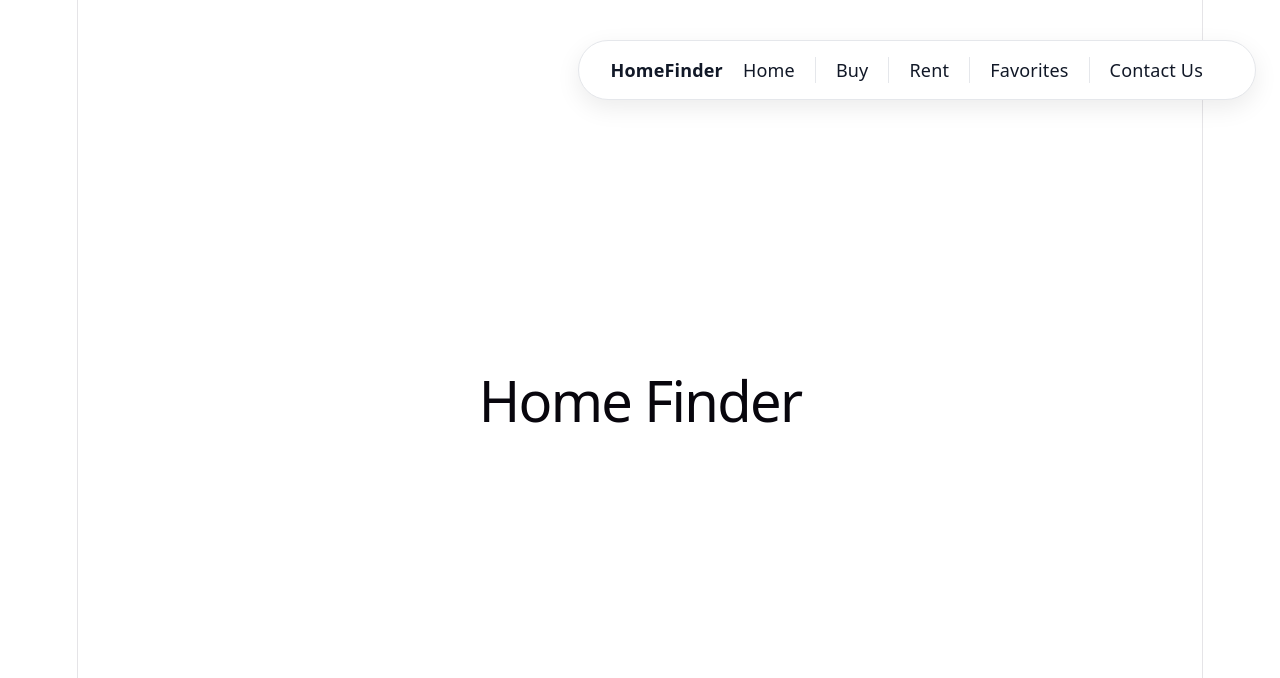
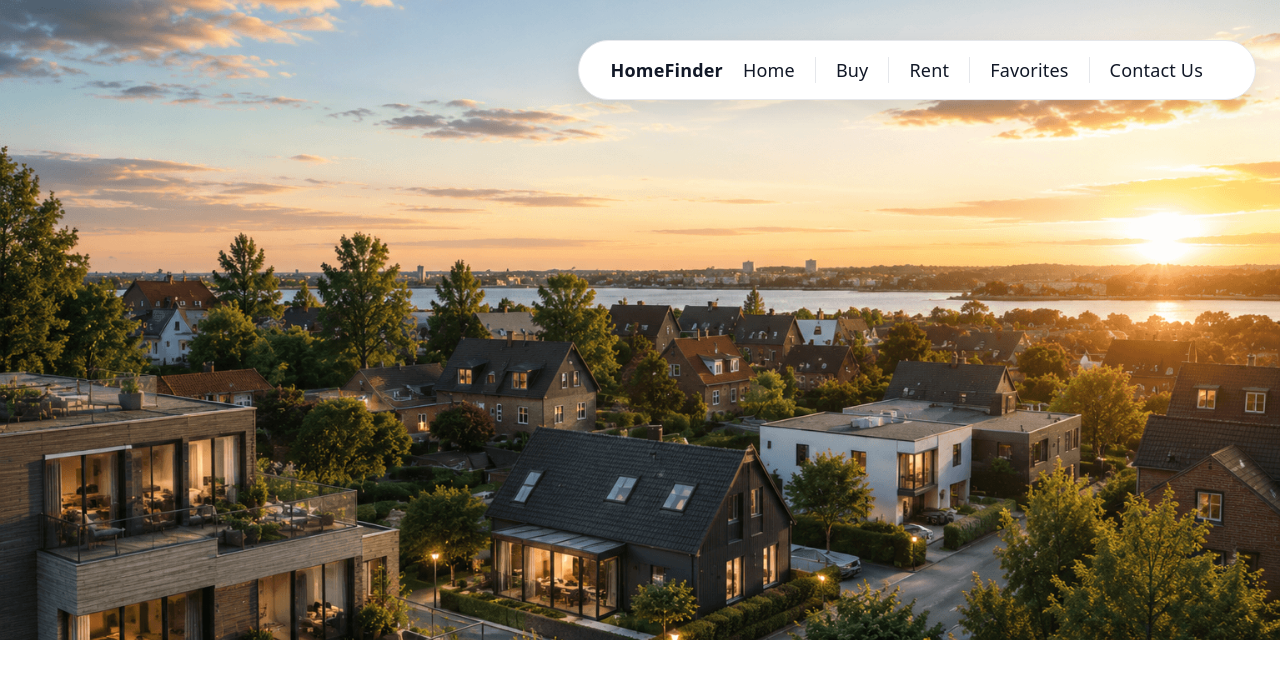
Before and after one commit to yasi-ayazi/home-finder, a React (Vite) app: page / in a window 1280 px wide. Shown: the top 678 px of the page. Built offline with nearby package versions, Linux system fonts and the light colour scheme.

Commit message:
Refactor App component structure and update styles for improved layout

```diff
--- a/src/App.tsx
+++ b/src/App.tsx
@@ -1,15 +1,13 @@
 import './App.css'
 import Header from './components/Header/Header'
+import Hero from "./components/Hero/Hero";
+
 function App() {
 
   return (
     <>
+      <Hero />
       <Header />
-      <section id="center">
-        <div>
-          <h1>Home Finder</h1>
-        </div>
-      </section>
 
     </>
   )
--- a/src/index.css
+++ b/src/index.css
@@ -51,15 +51,16 @@
 }
 
 #root {
-  width: 1126px;
-  max-width: 100%;
-  margin: 0 auto;
-  text-align: center;
-  border-inline: 1px solid var(--border);
+  /* border-inline: 1px solid var(--border); */
   min-height: 100svh;
   display: flex;
   flex-direction: column;
   box-sizing: border-box;
+}
+
+.container {
+  width: min(100% - 48px, 1126px);
+  margin-inline: auto;
 }
 
 body {
@@ -77,20 +78,24 @@ h1 {
   font-size: 56px;
   letter-spacing: -1.68px;
   margin: 32px 0;
+
   @media (max-width: 1024px) {
     font-size: 36px;
     margin: 20px 0;
   }
 }
+
 h2 {
   font-size: 24px;
   line-height: 118%;
   letter-spacing: -0.24px;
   margin: 0 0 8px;
+
   @media (max-width: 1024px) {
     font-size: 20px;
   }
 }
+
 p {
   margin: 0;
 }
```
